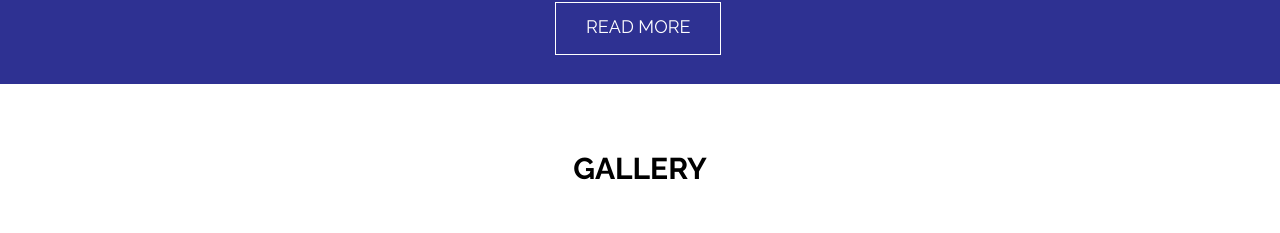
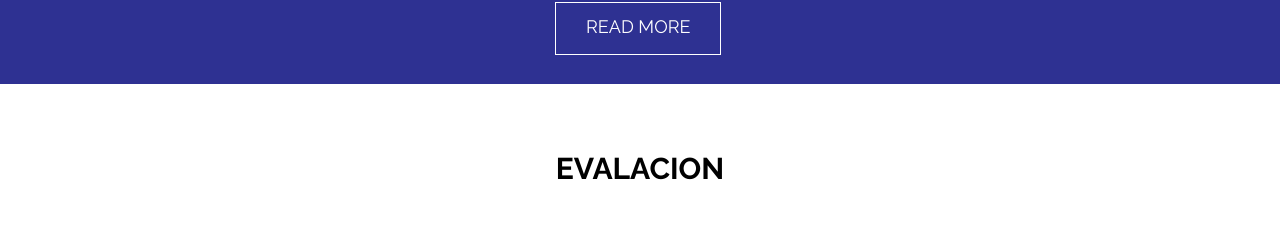
Before and after one commit to JoselineChimbo/JoselineChimbo.github.io, a plain HTML site: page index.html in a window 1280 px wide. Shown: the part 1934-2167 px from the top of the page. Drawn offline with Linux system fonts and the light colour scheme.

Commit message:
commit gallery

```diff
--- a/index.html
+++ b/index.html
@@ -230,7 +230,7 @@
 		<!-- Closed WhyUs section -->
 		<section class="page-heading">
 			<div class="container">
-				<h2>gallery</h2>
+				<h2>evalacion</h2>
 			</div>
 		</section>
 		<section class="gallery-images-section" itemprop="image" itemscope itemtype=" http://schema.org/ImageGallery">
```
